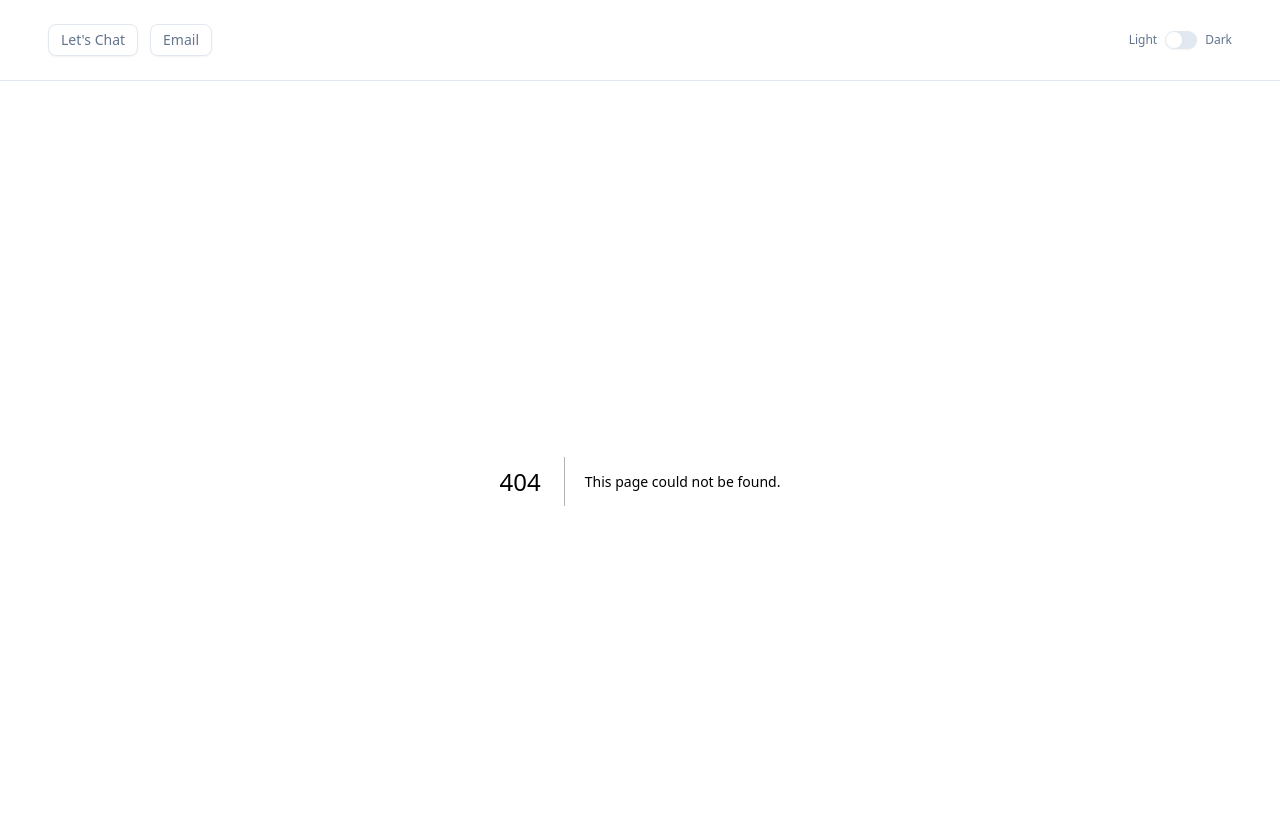
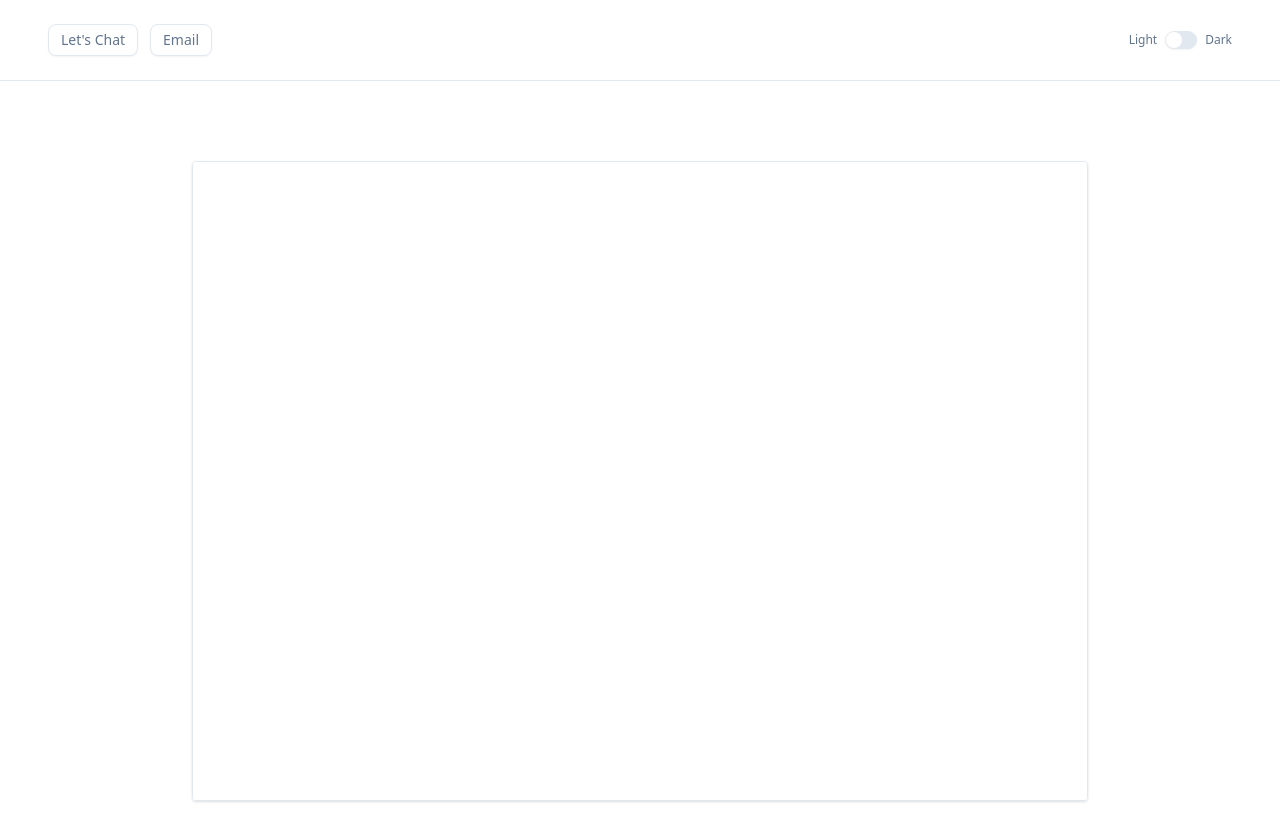
Before and after one commit to KeneanDita/Portfolio, a Next.js app: page /publications/models-comparision-nlp-spam-emails in a window 1280 px wide. Before the commit this address had no page. Shown: the top 840 px of the page. Built offline with nearby package versions, Linux system fonts and the light colour scheme.

Commit message:
PDFViewer component for displaying AI Policies PDF

```diff
--- /dev/null
+++ b/src/app/publications/models-comparision-nlp-spam-emails/page.js
@@ -0,0 +1,14 @@
+import React from "react";
+
+export default function PDFViewer() {
+  return (
+    <div className="w-full min-h-screen flex flex-col items-center justify-center bg-background p-4">
+      <iframe
+        src={"/publications/2.pdf"}
+        title="AI Policies for Africa's Development PDF"
+        className="w-full max-w-4xl h-[80vh] border rounded shadow"
+        style={{ minHeight: 600 }}
+      />
+    </div>
+  );
+}
```
